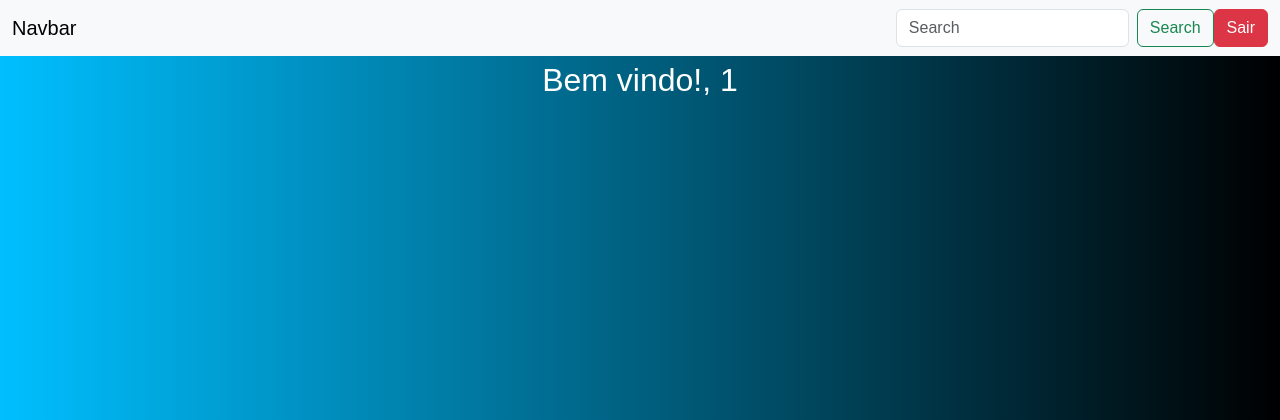
After one commit to SamuelPDS/projeto-login-php, a PHP site: page /sistema.php in a window 1280 px wide. The commit adds this page. Shown: the top 420 px of the page. Run offline with PHP 8.4, Linux system fonts and the light colour scheme; the visitor is signed in with stand-in values (Sample User, id 1).

Commit message:
projeto completo

```diff
--- a/form.css
+++ b/form.css
@@ -1,7 +1,6 @@
 body{
     font-family: Arial, Helvetica, sans-serif;
-    background-image: linear-gradient(45deg, deepskyblue, black);
-
+    background-image: linear-gradient(to right, deepskyblue, rgb(0, 0, 0) );
 }
 
 .container{
--- /dev/null
+++ b/sair.php
@@ -0,0 +1,5 @@
+<?php
+        unset($_SESSION['email']);
+        unset($_SESSION['senha']);
+        header('Location: index.php');
+?>
--- /dev/null
+++ b/sistema.php
@@ -0,0 +1,52 @@
+<?php
+    session_start();
+    //print_r($_SESSION);
+    if((!isset($_SESSION['email']) == true) and (!isset($_SESSION['senha']) == true))
+    {
+        header('Location: index.php');
+    }
+$logado = $_SESSION['email'];
+
+?>
+<!DOCTYPE html>
+<html lang="en">
+<head>
+    <meta charset="UTF-8">
+    <meta name="viewport" content="width=device-width, initial-scale=1.0">
+    <link rel="stylesheet" href="https://cdn.jsdelivr.net/npm/bootstrap@5.3.1/dist/css/bootstrap.min.css">
+   <style>
+    body{
+    font-family: Arial, Helvetica, sans-serif;
+    background-image: linear-gradient(to right, deepskyblue, rgb(0, 0, 0) );
+    color: #fff;
+}
+
+.p{
+    text-align: center;
+    font-size: 2rem;
+}
+
+   </style>
+
+    <title>Sistema</title>
+</head>
+<body>
+<nav class="navbar bg-body-tertiary">
+  <div class="container-fluid">
+    <a class="navbar-brand">Navbar</a>
+    <form class="d-flex" role="search">
+      <input class="form-control me-2" type="search" placeholder="Search" aria-label="Search">
+      <button class="btn btn-outline-success" type="submit">Search</button>
+      <a href="sair.php" type="button" class="btn btn-danger">Sair</a>
+    </form>
+  </div>
+</nav>
+
+<div class="p">
+    <?php
+        echo "Bem vindo!, $logado"
+    ?>
+</div>
+
+</body>
+</html>
--- a/style.css
+++ b/style.css
@@ -1,8 +1,7 @@
 
 body{
     font-family: Arial, Helvetica, sans-serif;
-    background-image: linear-gradient(45deg, deepskyblue, black);
-
+    background-image: linear-gradient(to right, deepskyblue, rgb(0, 0, 0) );
 }
 
 
```
Also changed, not shown: testLogin.php (+19 -11 lines).
